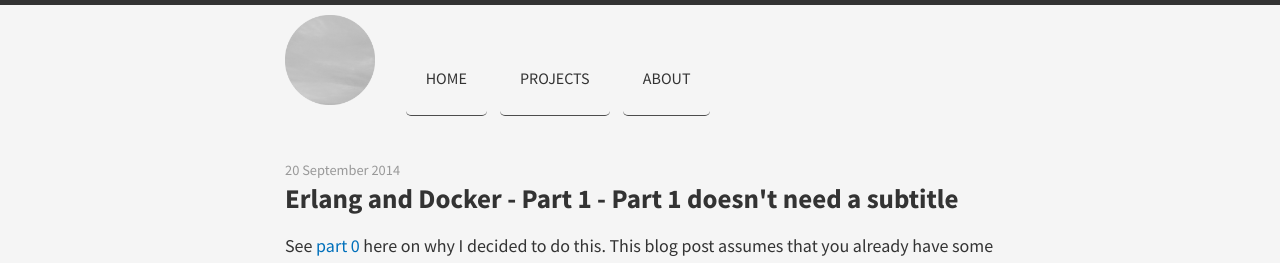
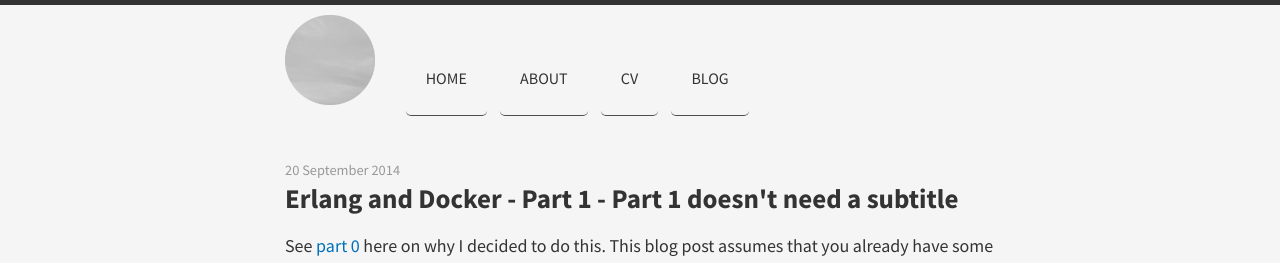
Before and after one commit to bullno1/bullno1.github.io, a Jekyll site: the page built from _posts/2014-09-20-erlang-and-docker-2.md, in a window 1280 px wide and 900 px high. Shown: the top 263 px of the window. Built offline with Jekyll 4.4.1, drawn with Linux system fonts in a browser that asks for light colours; nearby versions of some CDN libraries; Markdown is read by kramdown in place of the engine named in the settings; comment, search, counter and statistics services are not loaded.

Commit message:
Move blog posts to a subfolder

```diff
--- a/_config.yml
+++ b/_config.yml
@@ -1,6 +1,6 @@
 markdown: redcarpet
 highlighter: pygments
-permalink: /:title
+permalink: /blog/:title
 exclude: ["vendor", "serve"]
 
 url:
--- a/_data/links.yml
+++ b/_data/links.yml
@@ -1,8 +1,11 @@
 - url: /
   title: Home
 
-- url: /projects
-  title: Projects
-
 - url: /about
   title: About
+
+- url: /cv
+  title: Cv
+
+- url: /blog
+  title: Blog
--- a/_posts/2014-09-20-erlang-and-docker-2.md
+++ b/_posts/2014-09-20-erlang-and-docker-2.md
@@ -297,7 +297,7 @@
 Feel free to use `bullno1/archerl` for your apps.
 Tell me if you can reduce its size further and still keep Erlang running.
 
-[1]: /erlang-and-docker
+[1]: /blog/erlang-and-docker
 [2]: https://github.com/bullno1/cowdock
 [3]: http://en.wikipedia.org/wiki/Ldd_(Unix)
 [4]: http://www.erlang.org/doc/installation_guide/INSTALL.html
```
Also changed, not shown: blog/index.html (added, +39 -0 lines), index.html (+1 -34 lines).
